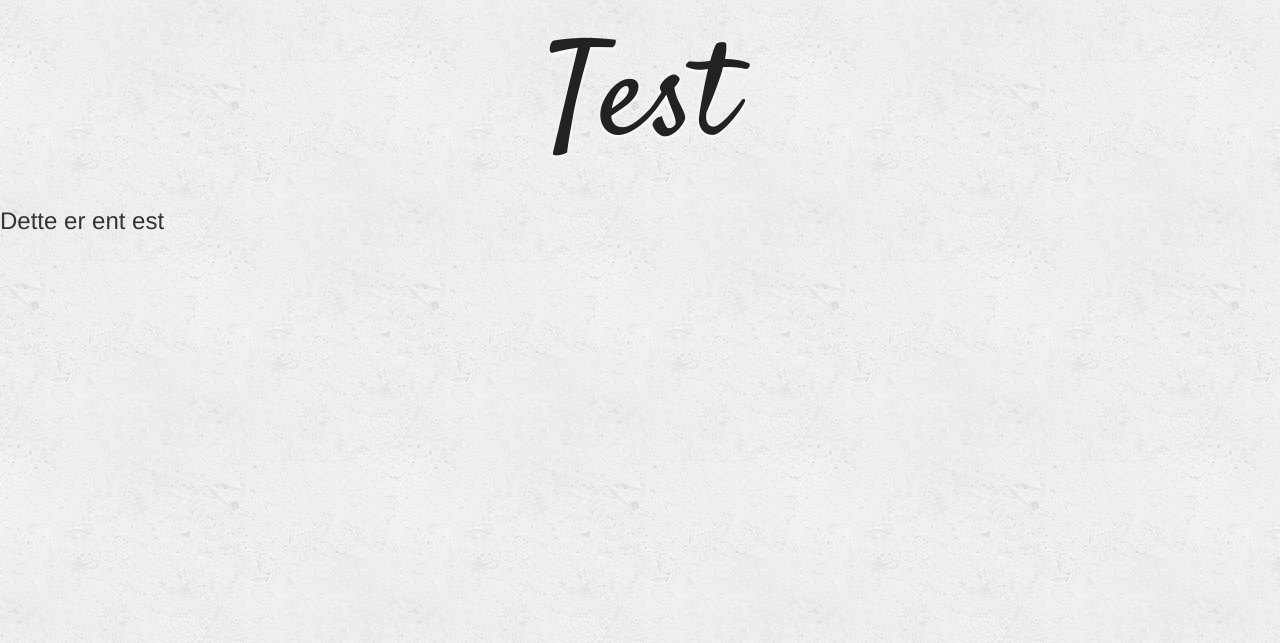
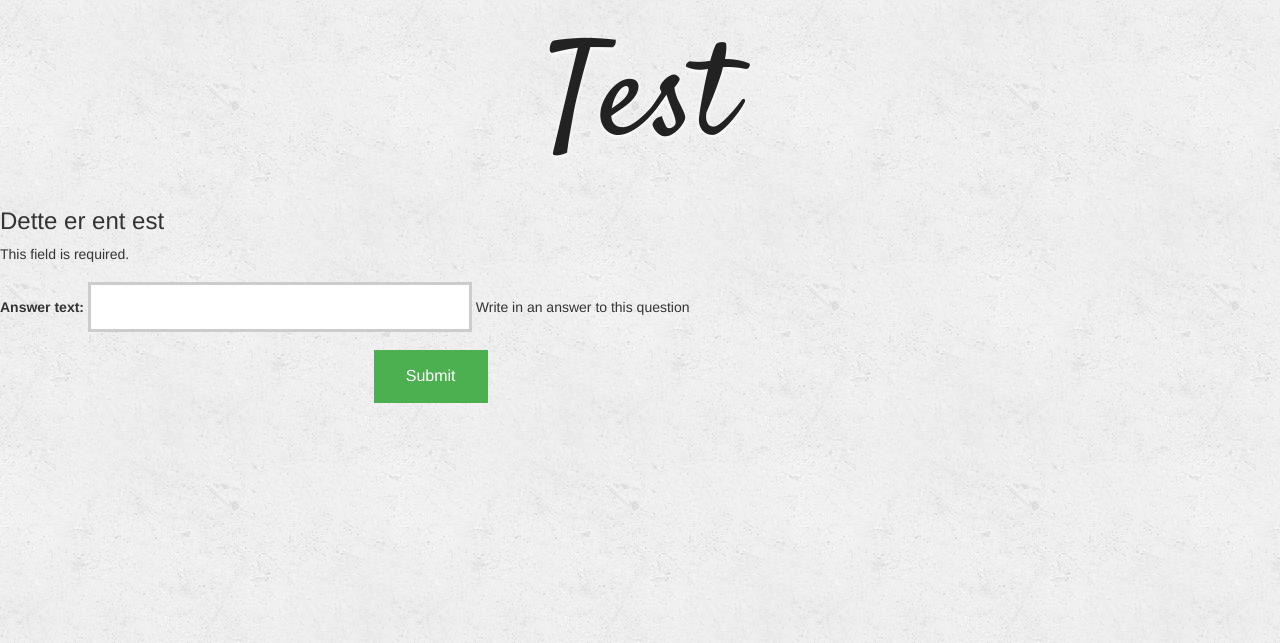
Before and after one commit to sp3kk/PU-Gruppe-15, a Django app: page /music/1/ in a window 1280 px wide. Shown: the part 52-695 px from the top of the page. Run offline with Django 3.2, Linux system fonts and the light colour scheme; data comes from the database, SQL or seed files in the repository; both versions use the stored data as it was after the commit; some libraries are stand-ins or nearby versions.

Commit message:
fikset på detail på question. kan nå legge til answer under hvert question

```diff
--- a/Pekka 2.0/music/forms.py
+++ b/Pekka 2.0/music/forms.py
@@ -14,6 +14,15 @@ class QuestionForm(forms.Form):
     class Meta:
         model = Question
         fields = ('question_title', 'question_content')
+
+
+class AnswerForm(forms.Form):
+
+    answer_text = forms.CharField(help_text="Write in an answer to this question")
+
+    class Meta:
+        model = Question
+        fields = 'answer_text'
 
 
 
--- a/Pekka 2.0/music/models.py
+++ b/Pekka 2.0/music/models.py
@@ -23,6 +23,7 @@ class Question(models.Model):
 
 
 class Answer(models.Model):
+    author = models.ForeignKey(User, default=1)
     question = models.ForeignKey(Question, on_delete=models.CASCADE)
     answer_text = models.CharField(max_length=2000)
     answer_time = models.DateTimeField()
--- a/Pekka 2.0/music/templates/music/detail.html
+++ b/Pekka 2.0/music/templates/music/detail.html
@@ -20,6 +20,13 @@
         {% endfor %}
     </ul>
 
+    <form role="form" action="" method="post">
+
+        {{ form.as_p }}
+        <button type="submit">Submit</button>
+        {% csrf_token %}
+    </form>
+
 
 
     {% endblock %}
--- a/Pekka 2.0/music/views.py
+++ b/Pekka 2.0/music/views.py
@@ -22,13 +22,31 @@ def detail(request, question_id):
     try:
         question = Question.objects.get(pk = question_id)
         answers = question.answer_set.all()
+
+        form = AnswerForm(request.POST)
+
+        if request.method == 'POST':
+
+            if form.is_valid():
+                answer = Answer()
+                answer.answer_text=form.data['answer_text']
+                answer.author = request.user
+                answer.answer_time = datetime.datetime.now()
+                answer.question = question
+                answer.save()
+                form = AnswerForm()
+                return render(request, 'music/detail.html', {'question_title': question.question_title, 'question_content': question.question_content, 'answers' : answers, 'form': form})
+
+
     except Question.DoesNotExist:
         raise Http404("Question does not exist")
-    return render(request, 'music/detail.html', {'question_title': question.question_title, 'question_content': question.question_content, 'answers' : answers} )
+    return render(request, 'music/detail.html', {'question_title': question.question_title, 'question_content': question.question_content, 'answers' : answers, 'form': form})
 
 
 def addQuestion(request):
     form = QuestionForm()
+
+
 
     if request.POST:
         form = QuestionForm(request.POST)
```
Also changed, not shown: Pekka 2.0/db.sqlite3, Pekka 2.0/music/migrations/0012_answer_author.py (added).
